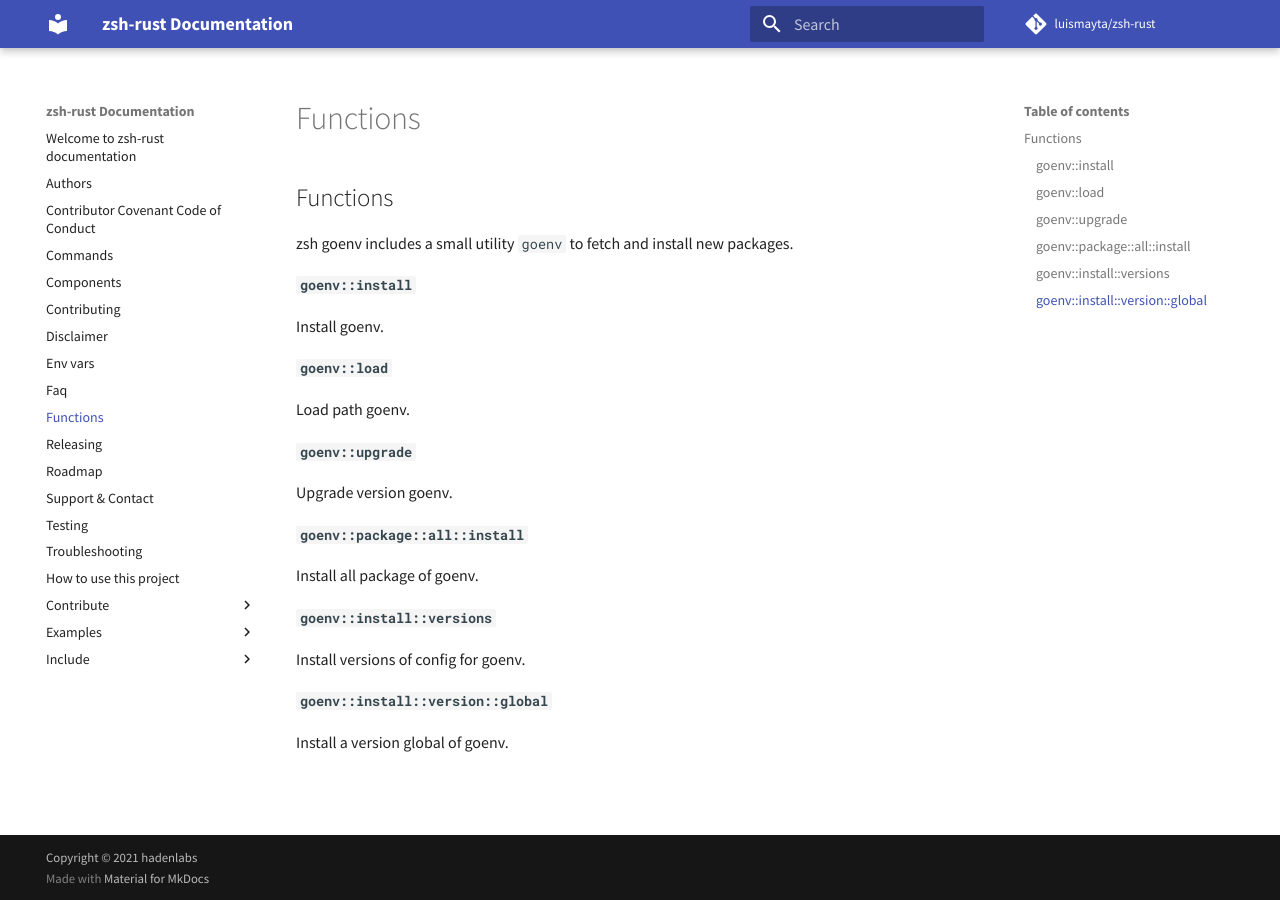
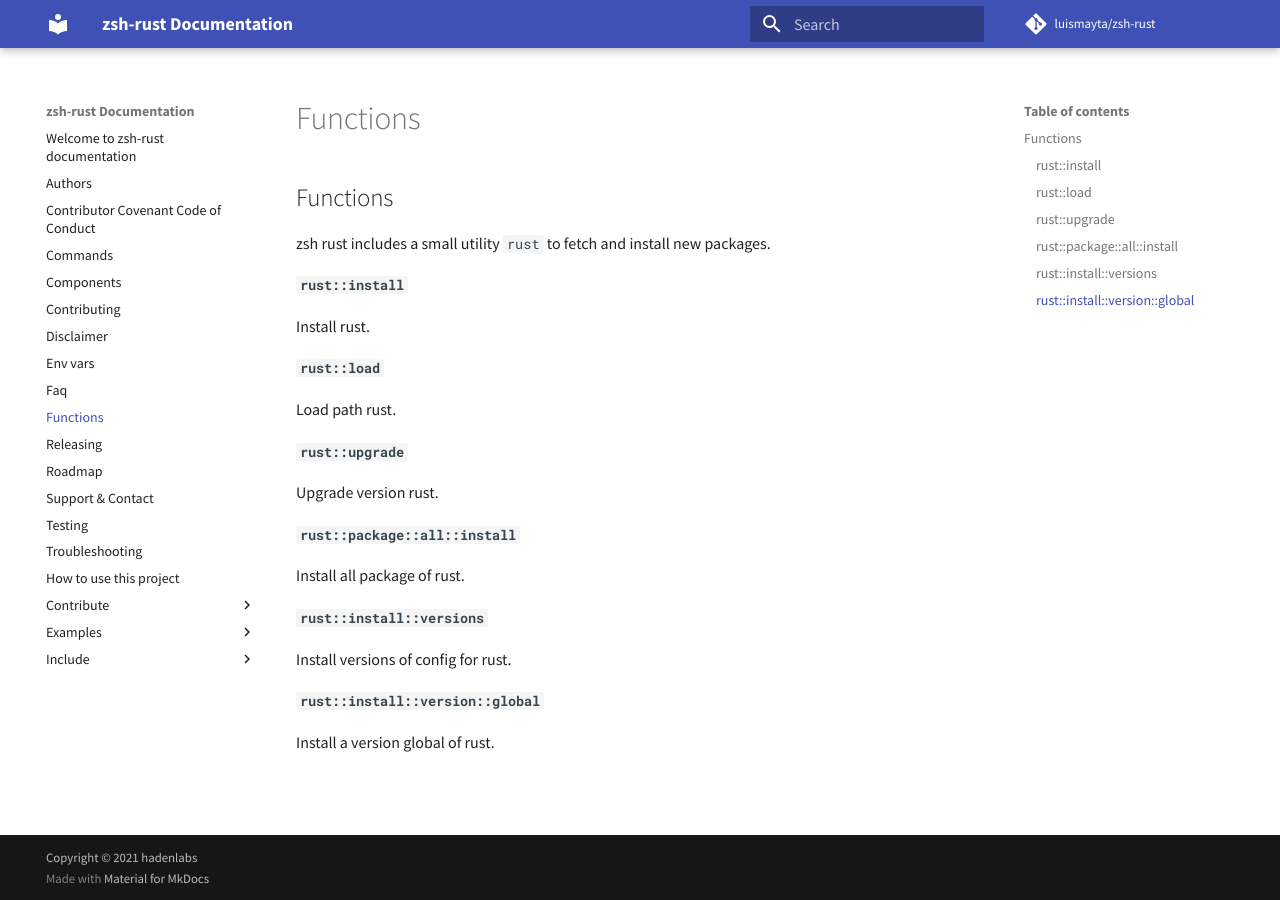
Before and after one commit to luismayta/zsh-rust, an MkDocs documentation site: the page built from docs/functions.md, in a window 1280 px wide. Built offline with MkDocs 1.6.1 and Material for MkDocs 9.7.7, drawn with Linux system fonts in a browser that asks for light colours; comment, search, counter and statistics services are not loaded.

Commit message:
chore: implement install packages (#66)
* chore: implement function name packages install (#66)

* docs: fucntion name (#66)

* build: generate files (#66)

```diff
--- a/docs/functions.md
+++ b/docs/functions.md
@@ -7,28 +7,28 @@
 
 ## Functions
 
-zsh goenv includes a small utility `goenv` to fetch and install new packages.
+zsh rust includes a small utility `rust` to fetch and install new packages.
 
-#### `goenv::install`
+#### `rust::install`
 
-Install goenv.
+Install rust.
 
-#### `goenv::load`
+#### `rust::load`
 
-Load path goenv.
+Load path rust.
 
-#### `goenv::upgrade`
+#### `rust::upgrade`
 
-Upgrade version goenv.
+Upgrade version rust.
 
-#### `goenv::package::all::install`
+#### `rust::package::all::install`
 
-Install all package of goenv.
+Install all package of rust.
 
-#### `goenv::install::versions`
+#### `rust::install::versions`
 
-Install versions of config for goenv.
+Install versions of config for rust.
 
-#### `goenv::install::version::global`
+#### `rust::install::version::global`
 
-Install a version global of goenv.
+Install a version global of rust.
```
Also changed, not shown: README.md (+13 -13 lines), 3 other files.
